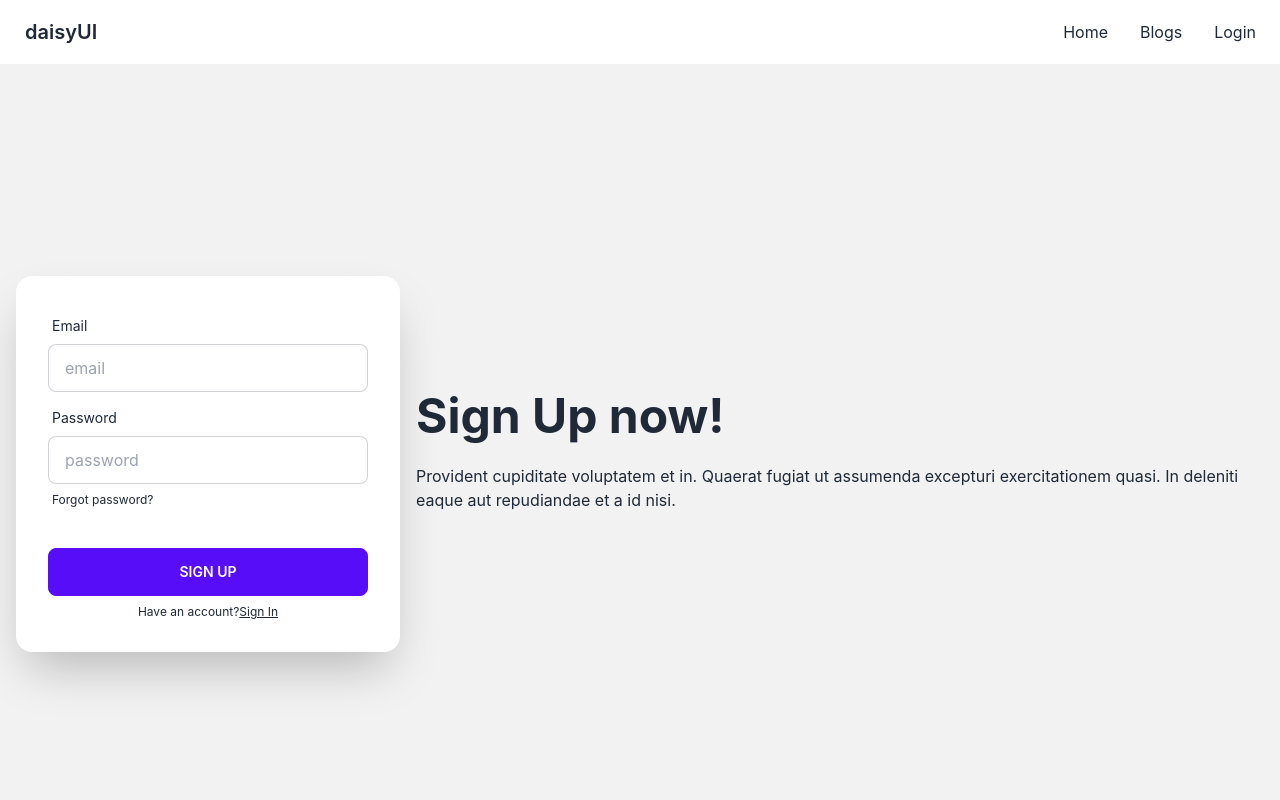
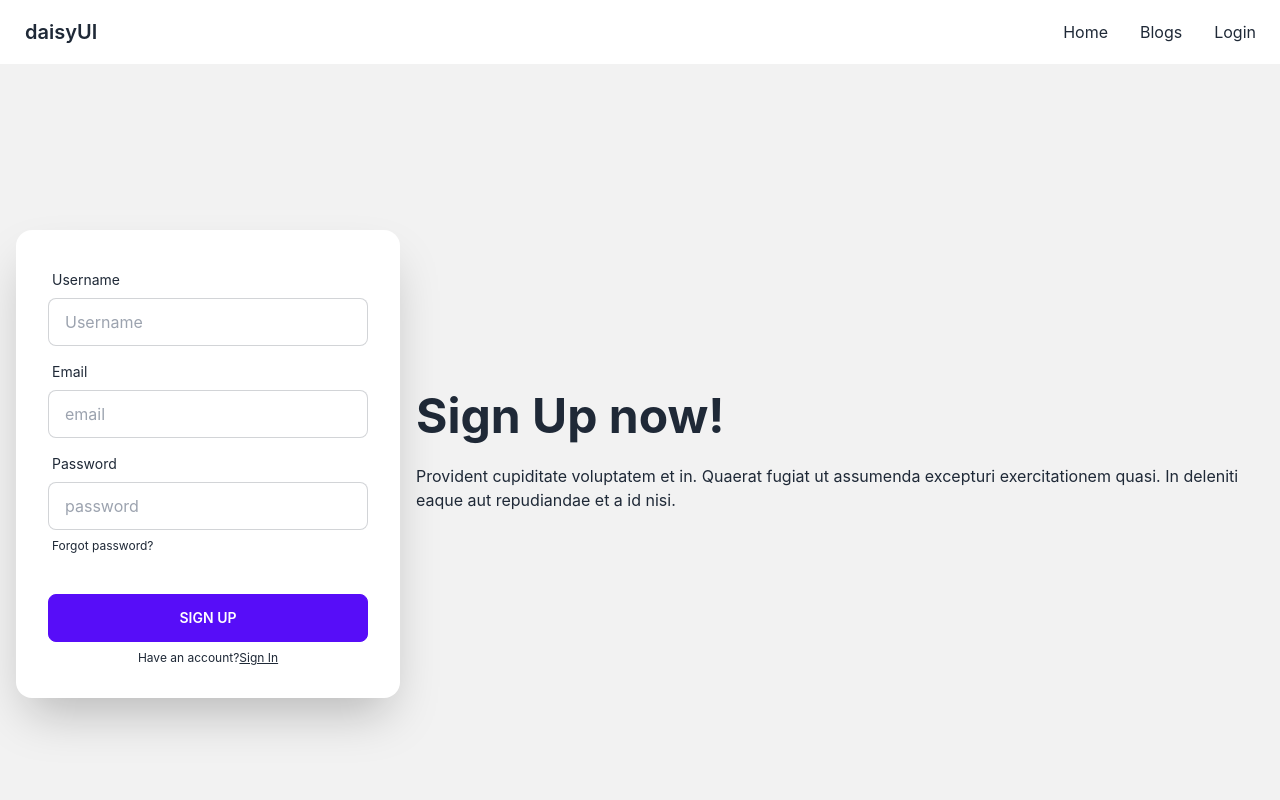
Before and after one commit to Ahsan-Sayeed/Wedding-client, a React (Create React App) app: page /register in a window 1280 px wide. Shown: the top 800 px of the page. Built offline with nearby package versions, Linux system fonts and the light colour scheme; no server answers.

Commit message:
user name insert field added

```diff
--- a/src/Context/Context.js
+++ b/src/Context/Context.js
@@ -1,6 +1,6 @@
 import React, { createContext, useEffect, useState } from 'react';
 import app from '../Firebase/Firebase';
-import {getAuth, onAuthStateChanged, GoogleAuthProvider,GithubAuthProvider, signInWithPopup , signInWithEmailAndPassword ,createUserWithEmailAndPassword,signOut } from 'firebase/auth';
+import {getAuth, onAuthStateChanged, GoogleAuthProvider,GithubAuthProvider, signInWithPopup , signInWithEmailAndPassword ,createUserWithEmailAndPassword,signOut, updateProfile } from 'firebase/auth';
 
 const auth = getAuth(app);
 export const AuthContext = createContext();
@@ -14,6 +14,7 @@ const Context = ({children}) => {
         const unsubscribe = onAuthStateChanged(auth,(user)=>{
             setLoading(false);
             setUser(user);
+            console.log(user);
         });
         return ()=>{
             unsubscribe();
@@ -40,12 +41,13 @@ const Context = ({children}) => {
         return createUserWithEmailAndPassword(auth,email,password)
     }
 
+    const updateUser = (obj)=> updateProfile(auth.currentUser,obj);
+
     const logOut = () =>{
-
         return signOut(auth);
     }
 
-    const userInfo = {user,loading,signInWithGoogle,signInWitGit,signInWithEmail,createUser,logOut};
+    const userInfo = {user,loading,signInWithGoogle,signInWitGit,signInWithEmail,createUser,logOut,updateUser};
     return (
         <AuthContext.Provider value={userInfo}>
             {children}
--- a/src/Pages/MyReviews/MyReviews.js
+++ b/src/Pages/MyReviews/MyReviews.js
@@ -4,29 +4,32 @@ import LoadingPage from "../LoadingPage/LoadingPage";
 import Comments from "./Comments/Comments";
 import Pagination from "./Pagination/Pagination";
 import ReviewCard from "./ReviewCard/ReviewCard";
-import useTitle from '../../Hooks/useTitle';
-import {AuthContext} from '../../Context/Context';
+import useTitle from "../../Hooks/useTitle";
+import { AuthContext } from "../../Context/Context";
 import RemoveToken from "../../Utilities/RemoveToken";
 
 const MyReviews = () => {
-  // const data = useLoaderData();
-  const {user,logOut} = useContext(AuthContext);
-  // console.log(user.uid);
+  const { user, logOut } = useContext(AuthContext);
   const [select, setSelect] = useState(0);
   const [data, setData] = useState();
   const [stateChange, setStateChange] = useState();
-  const [edit,setEdit] = useState(false);
+  const [edit, setEdit] = useState(false);
 
   useTitle("My Review");
 
   useEffect(() => {
-    fetch(`http://localhost:5000/review/profile?uid=${user.uid}&&Token=${document.cookie.split("=")[1]}`,{
-      headers:{
-        authorization: `Bearer ${document.cookie.split("=")[1]}`
+    fetch(
+      `http://localhost:5000/review/profile?uid=${user.uid}&&Token=${
+        document.cookie.split("=")[1]
+      }`,
+      {
+        headers: {
+          authorization: `Bearer ${document.cookie.split("=")[1]}`,
+        },
       }
-    })
+    )
       .then((res) => {
-        if(res.status === 401 || res.status === 403){
+        if (res.status === 401 || res.status === 403) {
           RemoveToken();
           logOut();
           alert("You are logged out");
@@ -39,8 +42,8 @@ const MyReviews = () => {
   }, [stateChange]);
 
   useEffect(() => {
-     setEdit(false);
-  }, [select])
+    setEdit(false);
+  }, [select]);
 
   return (
     <>
@@ -96,7 +99,12 @@ const MyReviews = () => {
                 <div className="dark:text-gray-100">
                   <p>{data?.result[select]?.shortDesc}</p>
                 </div>
-                <Comments value={data?.result[select]} edit={edit} setEdit={setEdit} setStateChange={setStateChange}></Comments>
+                <Comments
+                  value={data?.result[select]}
+                  edit={edit}
+                  setEdit={setEdit}
+                  setStateChange={setStateChange}
+                ></Comments>
               </article>
               {/* second page */}
               {/* <Modal/> */}
--- a/src/Pages/Register/Register.js
+++ b/src/Pages/Register/Register.js
@@ -5,7 +5,7 @@ import useTitle from '../../Hooks/useTitle';
 import SetToken from "../../Utilities/SetToken";
 
 const Register = () => {
-  const {createUser} = useContext(AuthContext);
+  const {createUser,updateUser} = useContext(AuthContext);
   const navigate = useNavigate();
   const location = useLocation();
   const To = location?.state?.from || '/';
@@ -15,12 +15,19 @@ const Register = () => {
     e.preventDefault();
     const email = e.target.email.value;
     const password = e.target.password.value;
+    const obj = {displayName:e.target.username.value||"Anynomus"}
     createUser(email,password)
     .then(({user})=>{
       if(user&&user.uid){
-        alert("account created succesfully");
-        navigate(To,{replace:true});
-        SetToken(user.email);
+        updateUser(obj)
+        .then(()=>{
+          alert("account created succesfully");
+          navigate(To,{replace:true});
+          SetToken(user.email);
+        })
+        .catch(err=>{
+          console.log(err);
+        })
       }
       else{
 
@@ -47,6 +54,18 @@ const Register = () => {
           </div>
           <div className="card flex-shrink-0 w-full max-w-sm shadow-2xl bg-base-100">
             <form className="card-body" onSubmit={handleSignUp}>
+            <div className="form-control">
+                <label className="label">
+                  <span className="label-text">Username</span>
+                </label>
+                <input
+                  type="text"
+                  placeholder="Username"
+                  className="input input-bordered"
+                  name="username"
+                />
+              </div>
+
               <div className="form-control">
                 <label className="label">
                   <span className="label-text">Email</span>
--- a/src/Pages/ServiceDetails/Comments/Comments.js
+++ b/src/Pages/ServiceDetails/Comments/Comments.js
@@ -1,11 +1,6 @@
 import React from "react";
 
 const Comments = ({value}) => {
-  // console.log(value);
-  // console.log(value.email.split("@")[0])
-
-// console.log(value.imageUrl)
-
   return (
     <div>
       <ul className="p-4 lg:p-8 dark:bg-gray-800 dark:text-gray-100 rounded">
--- a/src/Pages/ServiceDetails/ServiceDetails.js
+++ b/src/Pages/ServiceDetails/ServiceDetails.js
@@ -21,8 +21,6 @@ const ServiceDetails = () => {
       });
   }, [insertedId]);
 
-  // console.log(loaderData?.result)
-  console.log(data);
   return (
     <div>
       <section className="dark:bg-gray-800 dark:text-gray-100">
--- a/src/Shared/NavigationBar/NavigationBar.js
+++ b/src/Shared/NavigationBar/NavigationBar.js
@@ -5,7 +5,6 @@ import RemoveToken from "../../Utilities/RemoveToken";
 
 const NavigationBar = () => {
   const {user,logOut} = useContext(AuthContext);
-  console.log(user);
   const handleLogOut = () =>{
     logOut()
     .then(()=>{
--- a/src/Shared/Pagination/Pagination.js
+++ b/src/Shared/Pagination/Pagination.js
@@ -1,8 +1,6 @@
 import React, { useState } from "react";
 
 const Pagination = ({cardLength,setSkip}) => {
-    // const lgt = [...Array(Math.ceil((cardLength/9)||0)).keys()].length;
-    // console.log(count);
     return (
     <div>
       <div className="flex justify-center space-x-1 dark:text-gray-100">
```
Also changed, not shown: src/Utilities/GetToken.js (deleted, +0 -19 lines).
